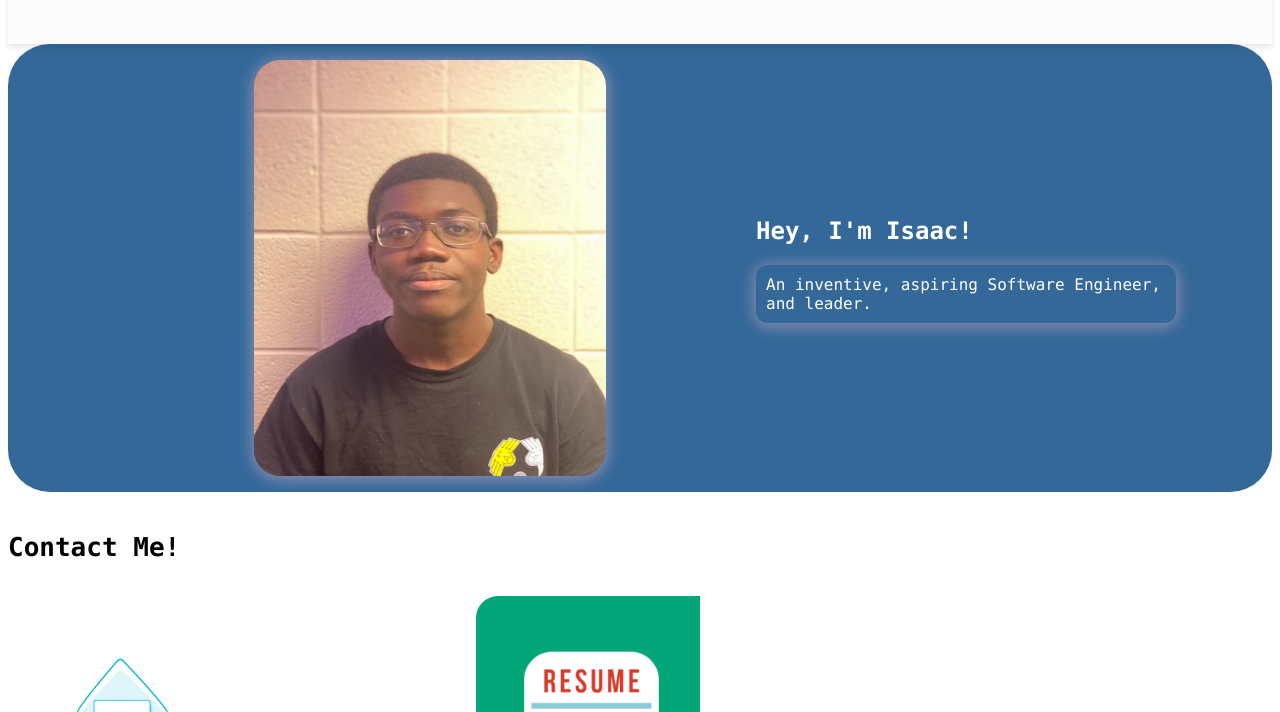
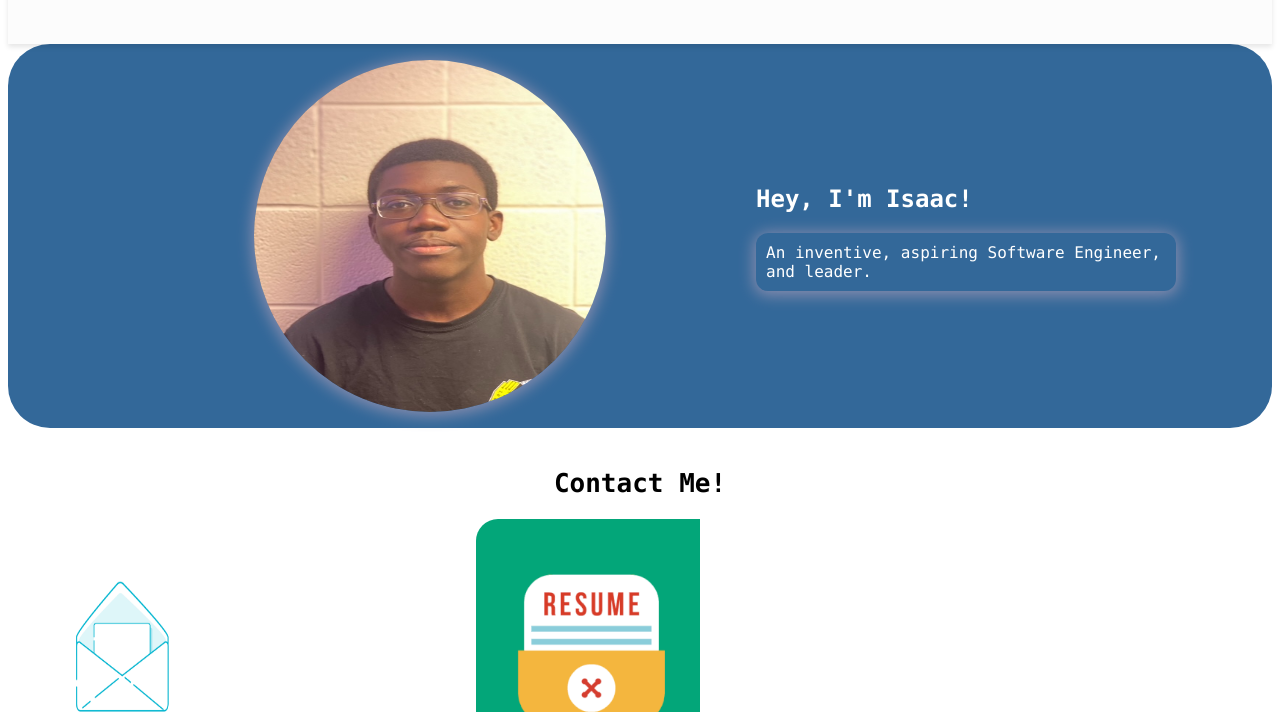
Before and after one commit to itsaddai/Portfolio-LEGACY, a plain HTML site: page index.html in a window 1280 px wide. Shown: the part 88-800 px from the top of the page. Drawn offline with nearby package versions, Linux system fonts and the light colour scheme.

Commit message:
adjust size of hero image, hover effects,hyperlink

```diff
--- a/assets/css/styles.css
+++ b/assets/css/styles.css
@@ -72,9 +72,13 @@ nav ul li {
   color:white;
   border-radius: 42px;
   font-family: "Lucida Console", "Courier New", monospace;
-
+  transition:0.25s;
+  transform: scale(1);
 }
-
+.socials h1{
+  margin-bottom: var(--bottom-margin);
+  text-align: center;
+}
 .about-me h2 {
   margin-bottom: var(--bottom-margin);
   text-align: center;
@@ -97,19 +101,22 @@ nav ul li {
   margin-bottom:40px;
   color:white;
   font-family: "Lucida Console", "Courier New", monospace;
+  transition:0.25s;
+  transform: scale(1);
 }
 .hero:hover{
   transition:0.25s;
   transform: scale(0.98);
 }
 .hero-img{
-  height: 26rem;
-  width:22rem;
-  border-radius:26px;
+  height: 22rem;
+  width:22Rem;
+  border-radius:50%;
   box-shadow: 0px 2px 15px 2px var(--primary-shadow);
   margin-left:auto;
   margin-right: auto;
   display: block;
+
 
 
 }
@@ -196,9 +203,10 @@ nav ul li {
 }
 
 .projects-title{
-  justify-content: center;
-  align-items: center;
+  text-align:center;
+
 }
+
 
 /* Tablets/Mobile Phones */
 
@@ -326,3 +334,9 @@ nav ul li {
 
   }
 }
+.contactings{
+  font-size:26px;
+  font-family: "Lucida Console", "Courier New", monospace;
+  color:black;
+  text-align:center;
+}
--- a/index.html
+++ b/index.html
@@ -77,15 +77,15 @@
       <!-- Socials -->
 
       <div class="socials" id="contacts">
-        <h4 class="contacting">
+        <h2 class="contactings">
           Contact Me!
-        </h4>
+        </h2>
         <a href="mailto:isaackojoaddai@hotmail.com"
           ><img
             src="assets/icons/emailgif.gif"
             class="social"
         /></a>
-        <a href="#"
+        <a href="https://iaddai.ca/Isaac_Addai_Resume.pdf"  target="_blank"
           ><img
             src="assets/icons/resumegif.gif"
             class="social"
@@ -156,7 +156,7 @@
 
     </div>
 
-    <!-- Footer -->
+
 
     <!-- Website scripts -->
     <script src="assets/js/app.js"></script>
```
